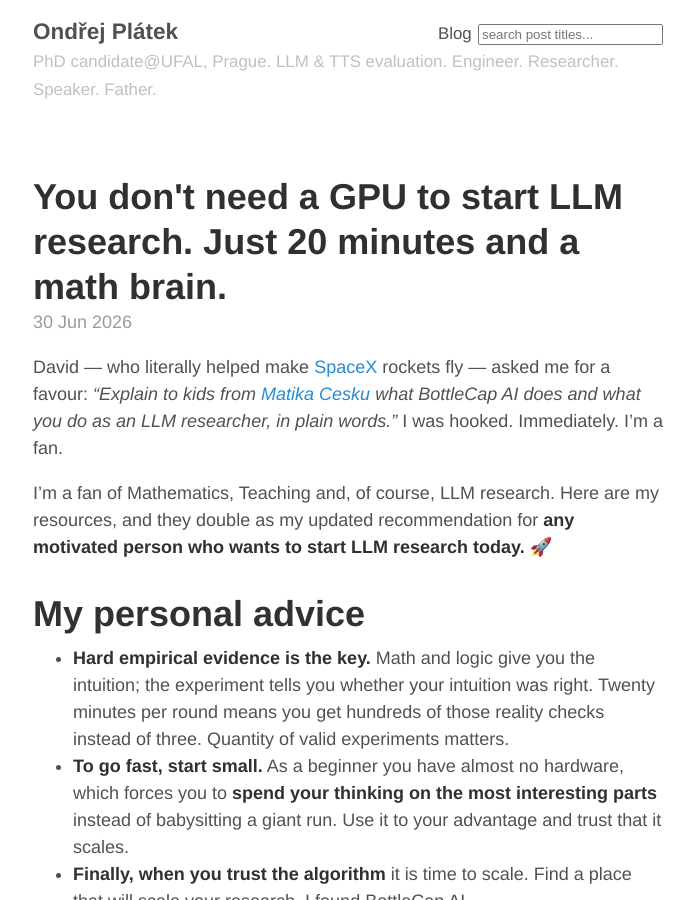
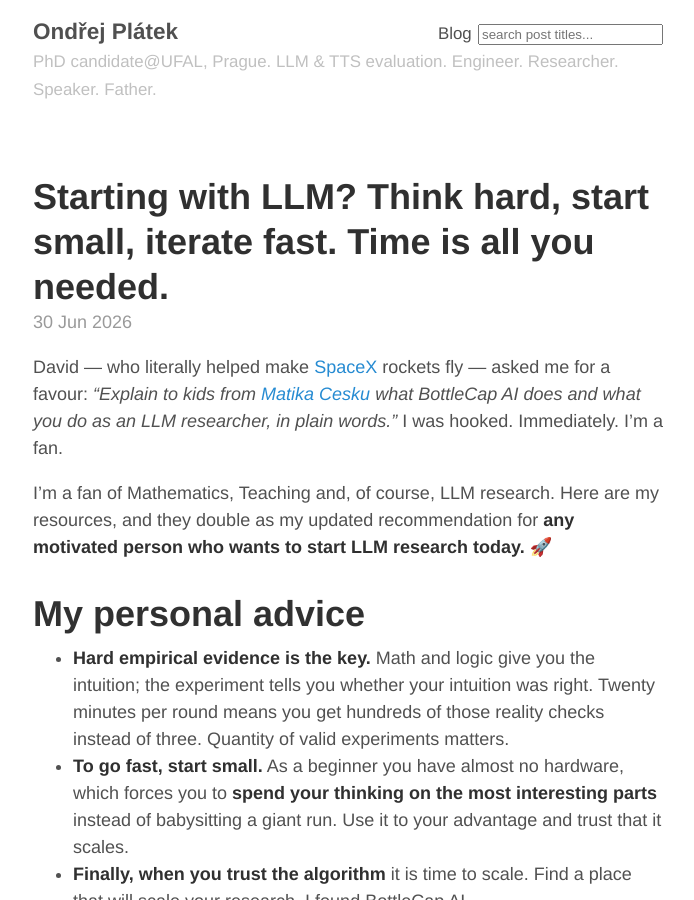
Before and after one commit to oplatek/oplatek.github.io, a Jekyll site: the page built from _posts/2026-06-30-start-llm-research-no-gpu.md, in a window 1280 px wide and 900 px high. Shown: the whole window, without its empty margins (292-986 px from the left). Built offline with Jekyll 4.4.1, drawn with Linux system fonts in a browser that asks for light colours.

Commit message:
change-title

```diff
--- a/_posts/2026-06-30-start-llm-research-no-gpu.md
+++ b/_posts/2026-06-30-start-llm-research-no-gpu.md
@@ -1,6 +1,6 @@
 ---
 layout: post
-title: You don't need a GPU to start LLM research. Just 20 minutes and a math brain.
+title: Starting with LLM? Think hard, start small, iterate fast. Time is all you needed.
 author: Ondrej Platek
 tags: LLM, research, Math, Education, BottleCap AI, nanoGPT, pretraining, RL, getting started
 ---
```
